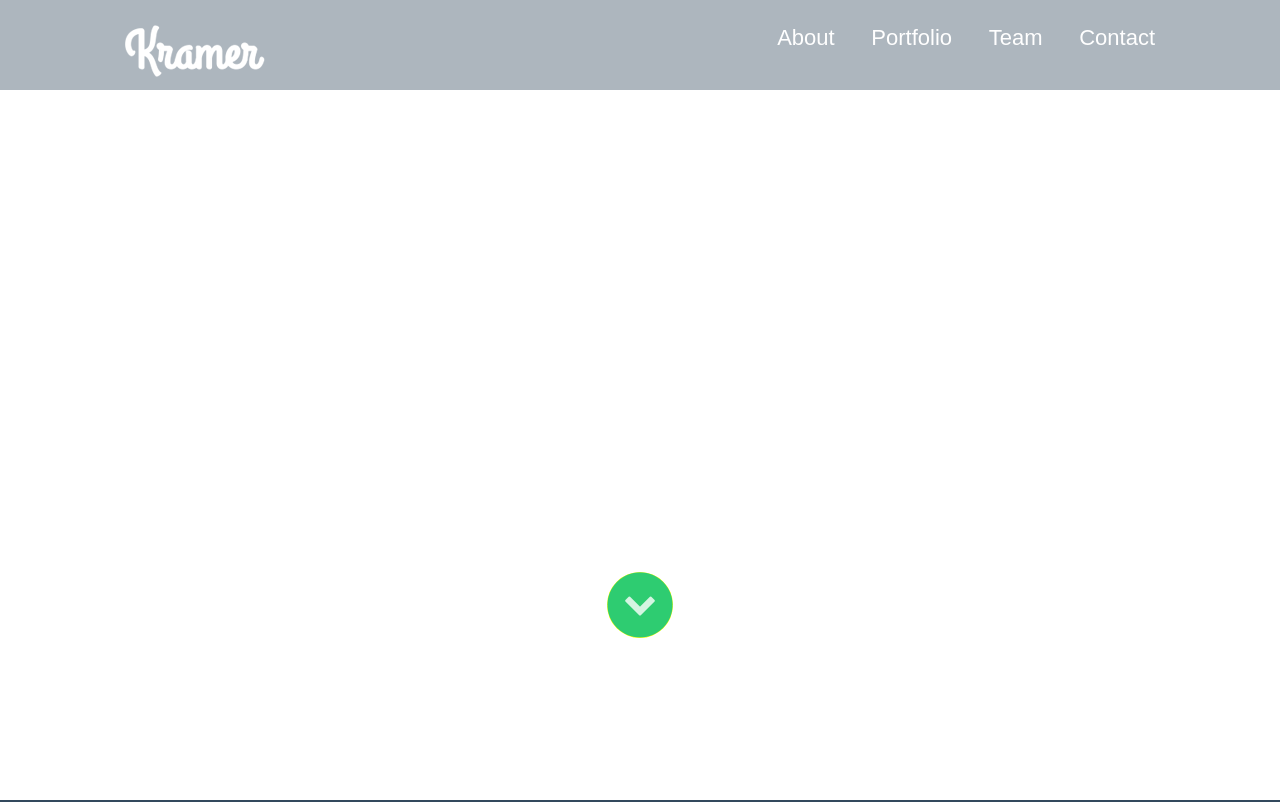
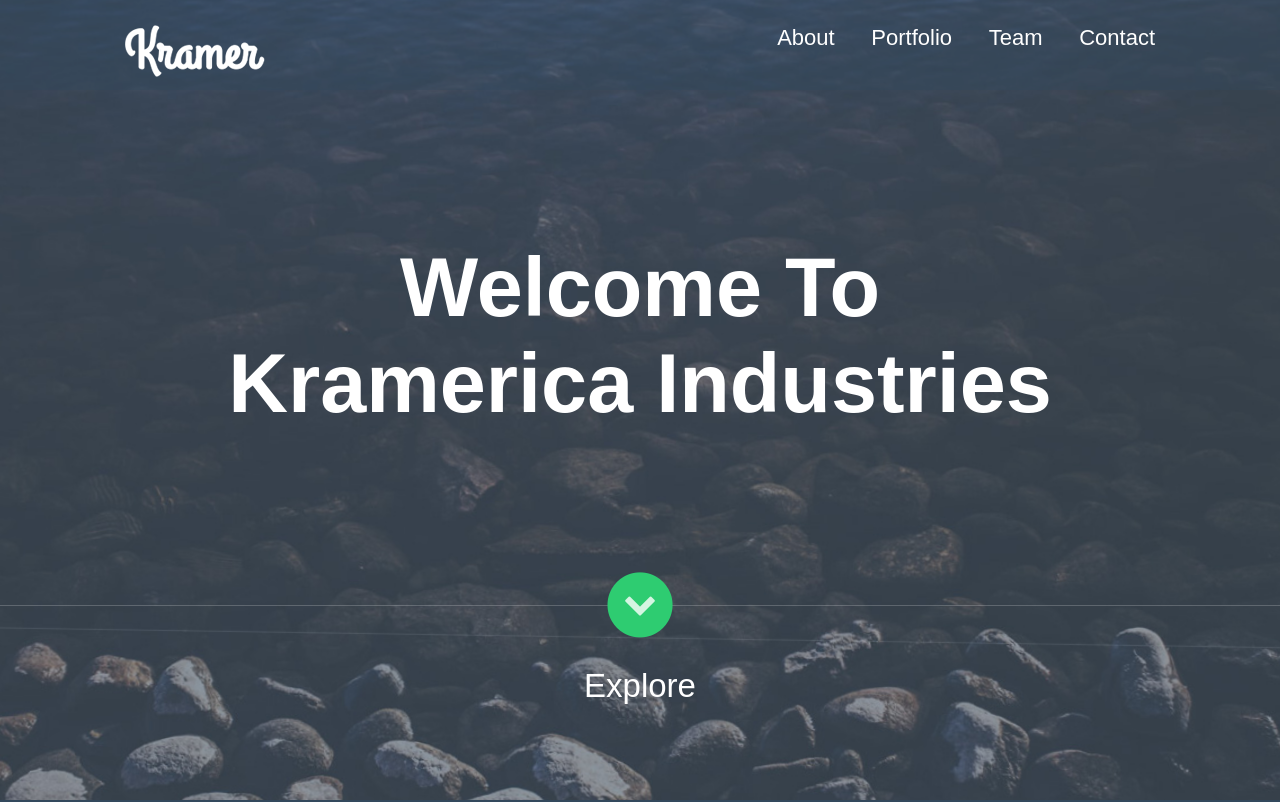
Before and after one commit to Marinakotliarenko/Kramer, a plain HTML site: page Kramer.html in a window 1280 px wide. Shown: the top 802 px of the page. Drawn offline with nearby package versions, Linux system fonts and the light colour scheme; files whose address does not match are found by name; a web font is replaced by a local one.

Commit message:
explore_fix

```diff
--- a/Kramer.css
+++ b/Kramer.css
@@ -94,16 +94,16 @@ html, body, .wrapper,   {
     -moz-animation:    imageAnimation 21s linear infinite 0s;
 }
 .slideshow li:nth-child(1) span {
-    background-image: url(background.header.jpg)
+    background-image: url(images/background.header.jpg)
 }
 .slideshow li:nth-child(2) span {
-    background-image: url(pic2.png);
+    background-image: url(images/pic2.png);
     animation-delay: 7s;
     -webkit-animatio-delay: 7s;
     -moz-animation-delay: 7s;
 }
 .slideshow li:nth-child(3) span {
-    background-image: url(pic3.png);
+    background-image: url(images/pic3.png);
     animation-delay: 14s;
     -webkit-animatio-delay: 14s;
     -moz-animation-delay: 14s;
@@ -197,6 +197,13 @@ h2 {
    display: block;
     text-align: center;
     font: 1.5em Myriadpro, sans-serif;
+    transition: all 0.2s ease;
+    webkit-transition:  all 0.2s ease;
+    -moz-transition: all 0.2s ease;
+    -o-transition: all 0.2s ease;
+}
+.intro span:hover {
+    color: rgba(255, 255, 255, 0.7);
 }
 
 .font-awesome {
@@ -242,16 +249,7 @@ height: 3em;
     z-index: -1;
 
 }
-.pseudo {
-    display: inline-block;
-    position: relative;
-    height: 2em;
-    width: 2em;
-    bottom: 110px;
-    border-radius: 50%;
-    background-color:yellow;
-    z-index: 0;
-}
+
 
 .font-awesome:hover  i:first-child {
     color: rgba(20%, 29%, 36%, 0.8);
@@ -260,7 +258,7 @@ height: 3em;
 .font-awesome:hover i:first-child:after {
     border: none;
 }
-.font-awesome:hover ~i:nth-child(2) {
+.font-awesome:hover i:nth-child(2) {
     font-size: 1.5em;
     bottom: 1.3em;
 }
```
